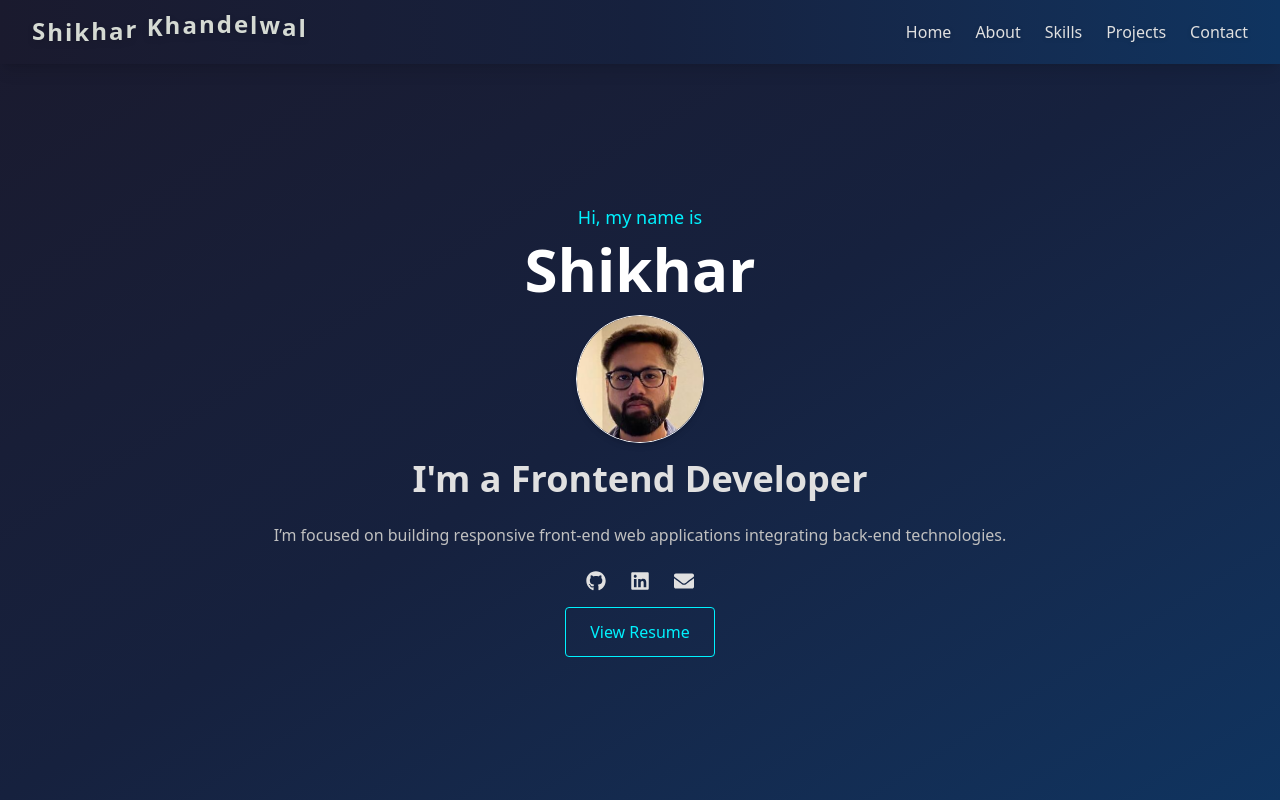
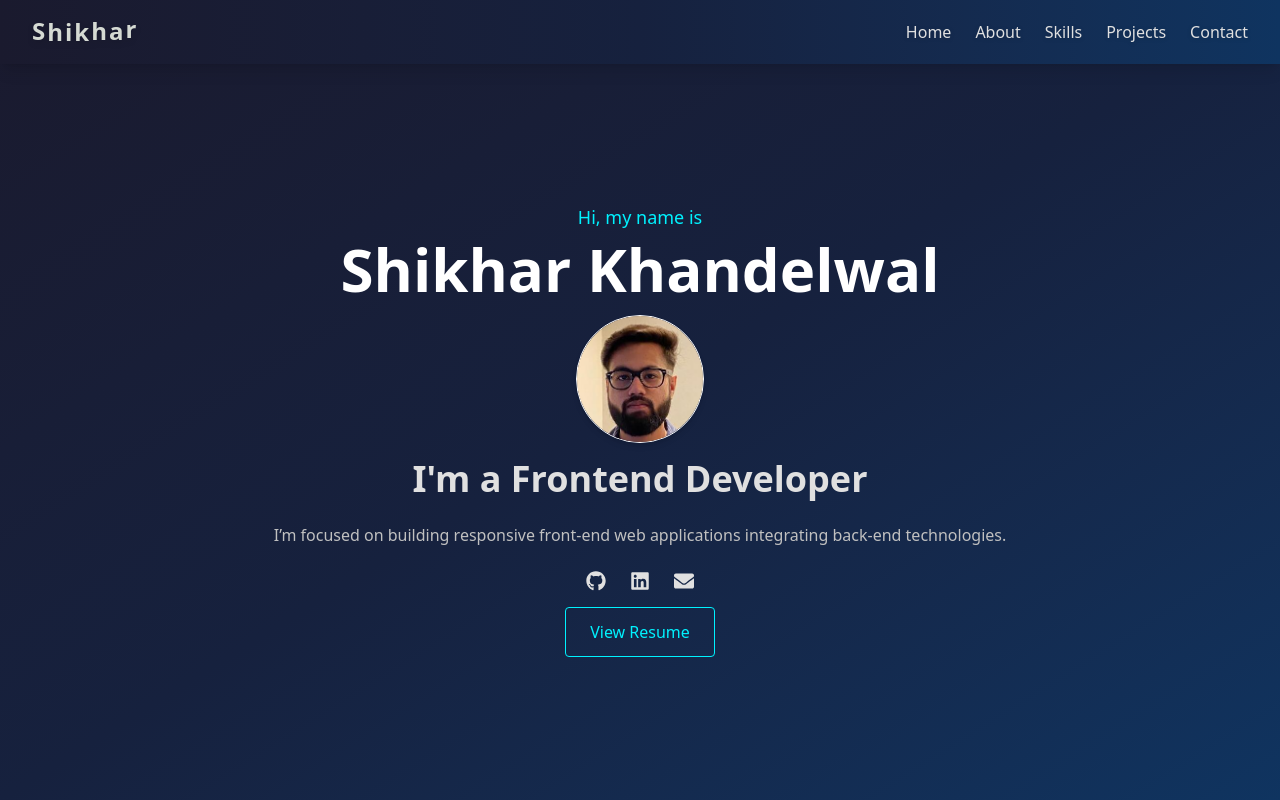
Before and after one commit to skykunnu/My_Portfolio, a React (Vite) app: page / in a window 1280 px wide. Shown: the top 800 px of the page. Built offline with nearby package versions, Linux system fonts and the light colour scheme.

Commit message:
Name changed

```diff
--- a/src/components/Navbar.jsx
+++ b/src/components/Navbar.jsx
@@ -3,7 +3,7 @@ import React from "react";
 import { motion } from "framer-motion";
 
 function Navbar() {
-  const name = "Shikhar Khandelwal";
+  const name = "Shikhar";
 
   return (
     <nav className="fixed top-0 left-0 w-full bg-gradient-to-r from-[#1a1a2e] via-[#16213e] to-[#0f3460] z-50 shadow-lg">
--- a/src/sections/Hero.jsx
+++ b/src/sections/Hero.jsx
@@ -14,7 +14,7 @@ function Hero() {
       >
         <p className="text-[#00f2fe] text-lg">Hi, my name is</p>
         <h1 className="text-4xl md:text-6xl font-bold text-white mt-2">
-          Shikhar
+          Shikhar Khandelwal
         </h1>
         <img
           src={Shikhar}
```
